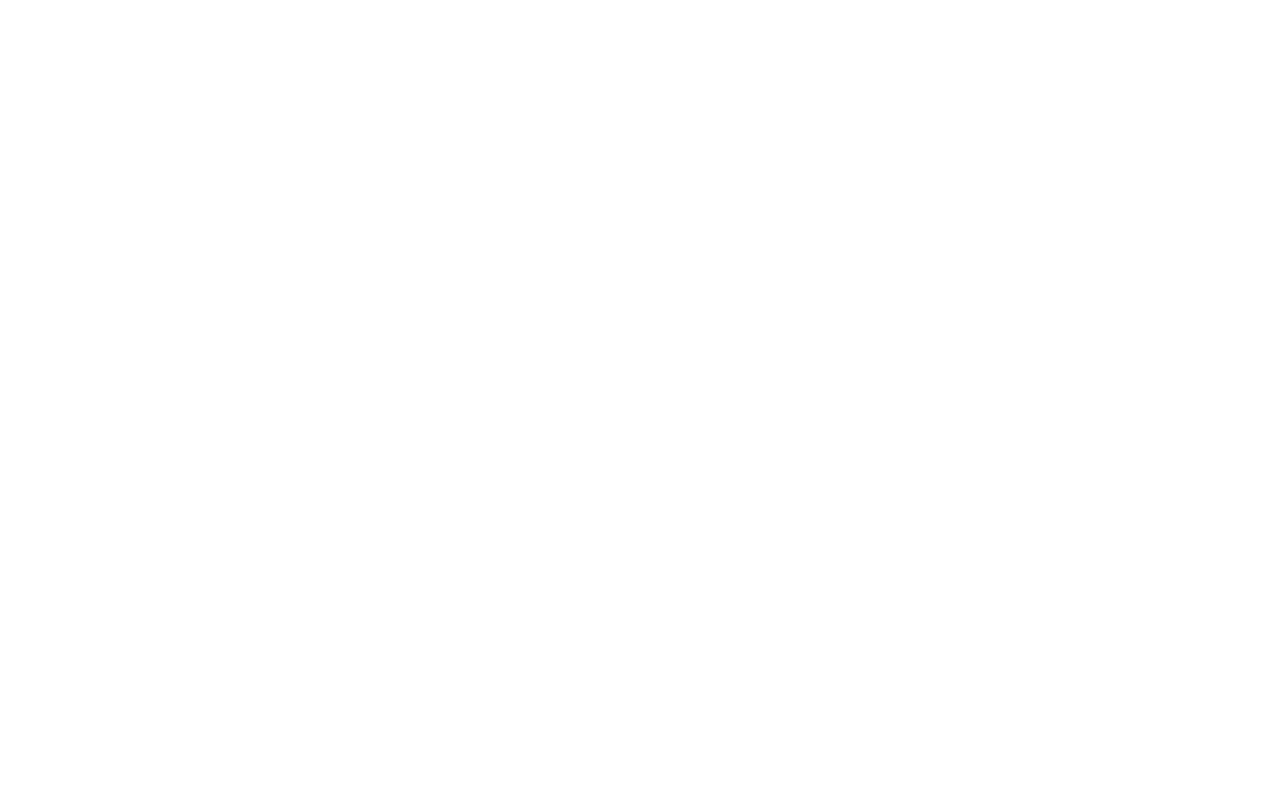
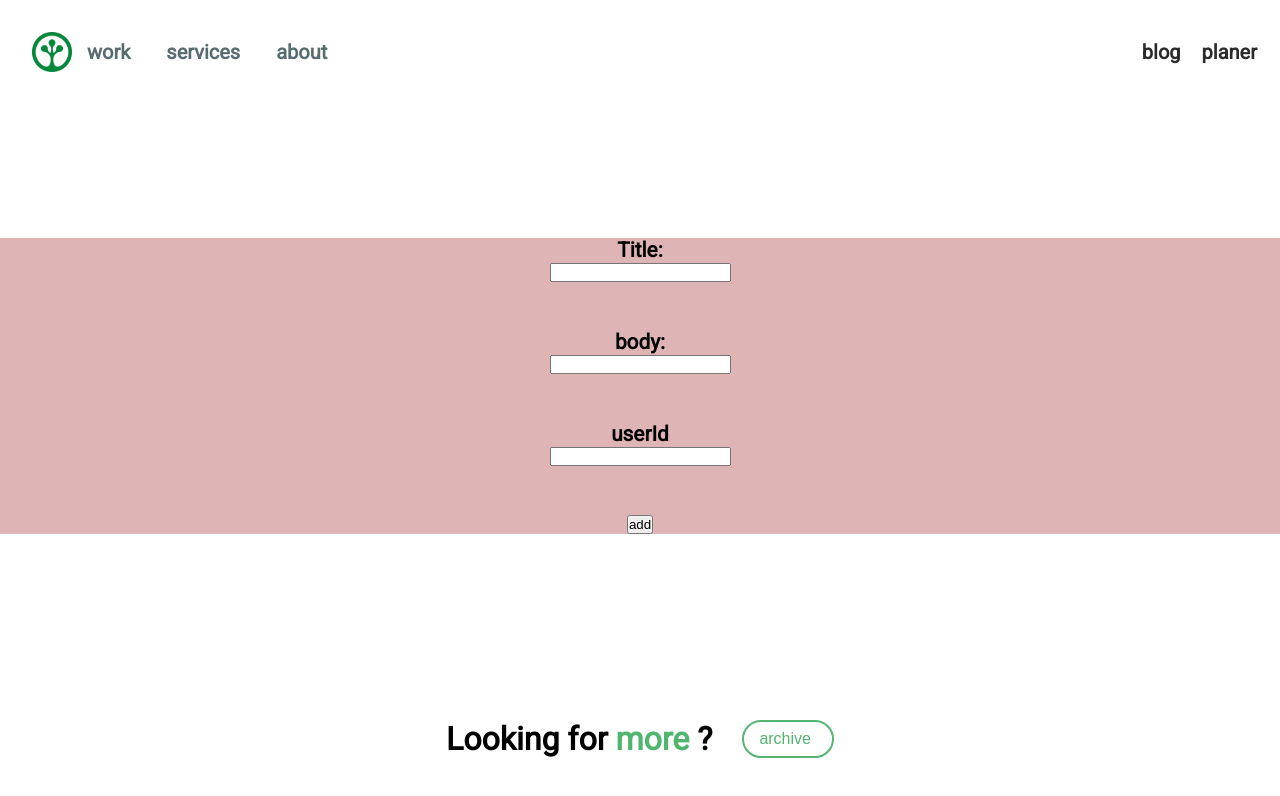
Before and after one commit to MTS999/blog-website, a React (Vite) app: page /addPost in a window 1280 px wide. Before the commit this address had no page. Shown: the top 796 px of the page. Built offline with nearby package versions, Linux system fonts and the light colour scheme; no server answers; a web font is replaced by a local one.

Commit message:
add and post functionality

```diff
--- a/src/Routess.jsx
+++ b/src/Routess.jsx
@@ -2,6 +2,7 @@
 import PostDetail from "./components/PostDetail"
 import Layout from "./Layout/Layout"
 import PostList from "./components/PostList"
+import PostEdit from "./components/PostEdit"
 export default function Routess() {
 
 
@@ -9,11 +10,15 @@
     <Routes>
 
       <Route path="/" element={<Layout />}>
-        <Route index element={<PostList/>}/>
-        <Route path="postDetail/:id" element={<PostDetail/>}/>
+        <Route index element={<PostList />} />
+        <Route path="postDetail/:id" element={<PostDetail />} />
+        <Route path="postDetail/:id/edit" element={<PostEdit />} />
+
+        <Route path="postDetail/:id/edit/postedit" element={<PostEdit />} />
+        <Route path="addPost" element={<PostEdit />} />
 
 
-        </Route>
+      </Route>
 
 
     </Routes>
--- a/src/components/PostDetail.jsx
+++ b/src/components/PostDetail.jsx
@@ -1,5 +1,5 @@
 
-import { useParams, useNavigate } from "react-router-dom"
+import { useParams, useNavigate,Link } from "react-router-dom"
 import React, { useEffect } from "react"
 // import { post1 } from "../data"
 import axios from "axios"
@@ -7,7 +7,6 @@
     const [detail, setDetail] = React.useState(null)
     const params = useParams()
     const navigate = useNavigate()
-    // const post = post1(params.id)
     function back() {
         navigate(-1)
     }
@@ -20,7 +19,7 @@
 
         }
         const result = await axios(requestobj)
-        if(result.status===200){
+        if (result.status === 200) {
 
             setDetail(result.data)
         }
@@ -30,7 +29,7 @@
         fetchDetail()
     }, [])
 
-    if(detail===null){
+    if (detail === null) {
         return <h1>Loading</h1>
     }
     return (
@@ -42,6 +41,8 @@
                 <button className="btn" onClick={back}>back to all posts</button>
                 <h2 className="title">{detail.title}</h2>
                 <p className="detail">{detail.body}</p>
+
+                <Link to={`/postDetail/${detail.id}/edit`}>Edit</Link>
             </div>
         </>
 
--- /dev/null
+++ b/src/components/PostEdit.jsx
@@ -0,0 +1,153 @@
+import axios from "axios";
+import React, { useEffect } from "react"
+import { useParams } from "react-router-dom"
+
+
+export default function PostEdit() {
+
+    const [addPost, setAddPost] = React.useState(false)
+
+    const [detail, setDetail] = React.useState(null)
+
+
+    const [formData, setFormData] = React.useState({
+        title: detail ? detail.title : "",
+        body: detail ? detail.body : "",
+        userId: detail ? detail.userId : ""
+    })
+    console.log("i am here")
+
+    // console.log(formData)
+
+    function handleChange(e) {
+        const { name, value } = e.target
+        setFormData({
+            ...formData,
+            [name]: value
+        })
+    }
+
+    const params = useParams();
+
+    async function fetchData() {
+        const requestObj = {
+            url: `https://jsonplaceholder.typicode.com/posts/${params.id}`,
+            method: "GET"
+        }
+
+        const result = await axios(requestObj)
+        setDetail(result.data)
+        // console.log(result.data)
+    }
+
+    useEffect(() => {
+        if (params.id) {
+
+            fetchData()
+        }
+        else {
+            setAddPost(true)
+        }
+    }, [])
+
+    const requestobj = addPost ? 'https://jsonplaceholder.typicode.com/posts' : `https://jsonplaceholder.typicode.com/posts/${params.id}`
+
+
+    const methods = addPost ? "POST" : "PUT"
+    function handleSubmit(e) {
+        e.preventDefault()
+
+        fetch(requestobj, {
+            method: methods,
+            body: JSON.stringify({
+                id: params.id,
+                title: formData.title,
+                body: formData.body,
+                userId: formData.userId,
+            }),
+            headers: {
+                'Content-type': 'application/json; charset=UTF-8',
+            },
+        })
+            .then((response) => response.json())
+            .then((json) => console.log(json));
+
+    }
+    if (  addPost===null && detail === null) {
+        return <h1>Loading</h1>
+    }
+    return (
+        <>
+            <div className="main-form">
+
+
+                <form className="form" onSubmit={handleSubmit}>
+
+                    <div>
+
+                        <label htmlFor="title">
+                            Title:
+                        </label>
+                    </div>
+
+                    <div>
+
+                        <input
+                            className="title1"
+                            type="text"
+                            name="title"
+                            id="title"
+                            value={formData.title}
+                            onChange={handleChange}
+                        />
+                    </div>
+
+                    <div>
+
+                        <label htmlFor="body">
+                            body:
+                        </label>
+                    </div>
+
+                    <div>
+
+                        <input
+                            className="body1"
+                            type="text"
+                            name="body"
+                            id="body"
+                            value={formData.body}
+                            onChange={handleChange}
+
+                        />
+                    </div>
+                    <div>
+
+                        <label htmlFor="body">
+                            userId
+                        </label>
+                    </div>
+
+                    <div>
+
+                        <input
+                            className="userId1"
+                            type="number"
+                            name="userId"
+                            id="userId"
+                            value={formData.userId}
+                            onChange={handleChange}
+
+                        />
+                    </div>
+                    <div>
+
+                        <button type="submit"> {addPost ? "add" : "update"}</button>
+                    </div>
+
+
+                </form>
+            </div>
+        </>
+    )
+}
--- a/src/components/PostList.jsx
+++ b/src/components/PostList.jsx
@@ -2,7 +2,7 @@
 import axios from "axios";
 import React, { useEffect } from "react";
 import Main from "./Main"
-import { Link } from "react-router-dom"
+import { Link ,useNavigate} from "react-router-dom"
 
 
 
@@ -12,6 +12,7 @@
     const [showModel, setShowModel] = React.useState(false)
     const [deleteID, setDeleteID] = React.useState(null)
     const [newPost, setNewPostset] = React.useState({ title: "", body: "" })
+   const navigate=useNavigate()
 
     function handleSeen(id) {
         const data = id
@@ -23,7 +24,7 @@
 
     function permanentDelete() {
 
-        console.log("mts")
+        // console.log("mts")
         const update = posts.filter(post => post.id !== deleteID)
         setPosts(update)
 
@@ -66,7 +67,6 @@
 
     if (posts === null) {
         return <div className="loader"></div>
-        //  <div><h1>Loading...</h1></div>
     }
 
 
@@ -113,7 +113,9 @@
             <Main />
 
             <div className="post-list">
-                <button className="add-btn" onClick={() => setShowModel(true)}>ADD</button>
+                {/* <button className="add-btn" onClick={() => setShowModel(true)}>ADD</button> */}
+                <button className="add-btn" onClick={() => navigate("/addPost")}>ADD</button>
+
                 {postList}
             </div>
 
--- a/src/index.css
+++ b/src/index.css
@@ -213,9 +213,9 @@
 
 
 }
-input{
+/* input{
     margin-bottom: 22em ;
-}
+} */
 .buutons{
 
     display: flex;
@@ -360,3 +360,19 @@
     0% { transform: rotate(0deg); }
     100% { transform: rotate(360deg); }
   }
+
+
+
+
+  /* form data */
+
+  .form{
+    margin-top: 200px;
+    display: flex;
+    flex-direction: column;
+    align-items: center;
+    background-color: #deb4b4;
+  }
+  input{
+    margin-bottom: 3rem;
+  }
```
